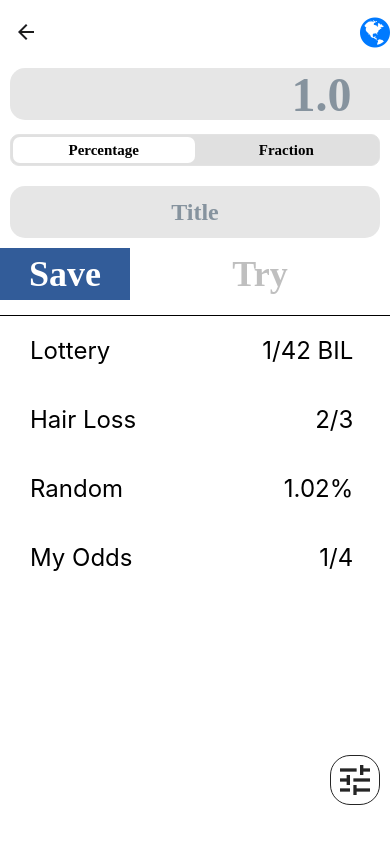
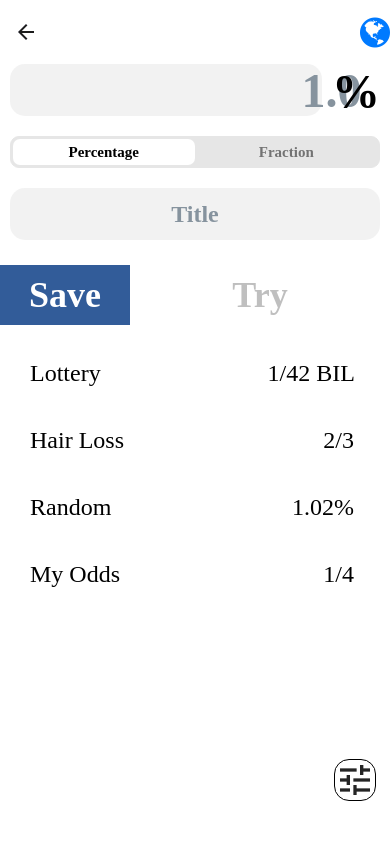
Before and after one commit to PPadilla44/HowLuckyAreYou, a React Native app: screen /Modal in a window 390 px wide. Built offline with nearby package versions, Linux system fonts and the light colour scheme; what expo-linking would draw is missing.

Commit message:
finished ui for light / dark

```diff
--- a/components/MainButton/MainButton.tsx
+++ b/components/MainButton/MainButton.tsx
@@ -25,7 +25,7 @@ const MainButton = () => {
     }
 
     return (
-        <TouchableOpacity style={[styles.btn, { shadowColor: Colors[theme].text } ]} onPress={handlePress} activeOpacity={0.7}>
+        <TouchableOpacity containerStyle={[styles.btn, {shadowColor: Colors[theme].text} ]} onPress={handlePress} activeOpacity={0.7}>
             <Text style={styles.btnText}>Test Your Luck</Text>
         </TouchableOpacity>
     )
--- a/components/ModalForm/ModalForm.tsx
+++ b/components/ModalForm/ModalForm.tsx
@@ -1,40 +1,50 @@
-import { StyleSheet, Text, View } from 'react-native';
+import { StyleSheet } from 'react-native';
 import React from 'react';
-import { Input } from '../Themed';
+import { Input, View } from '../Themed';
 import TwoButtonGroup from '../TwoButtonGroup';
 import SaveTryButtons from '../SaveTryButtons';
-import Colors from '../../constants/Colors';
 import PercentIcon from '../UI/TextAsIcon';
 
 
 const ModalForm = () => {
     return (
-        <View style={{borderBottomWidth: 1, borderColor: "black", paddingBottom: 15}}>
+        <View style={{ paddingBottom: 15, backgroundColor: "transparent" }}>
+
+
+            <View style={{
+                height: 52,
+                marginBottom: 20,
+                flexDirection: "row",
+                marginHorizontal: 10,
+                backgroundColor: "transparent"
+            }}>
+                <View style={{flex: 1,
+                backgroundColor: "transparent"
+                }}>
 
                     <Input
                         style={styles.input}
-                errorStyle={{ textAlign: "center", fontFamily: "Futura" }}
-                // errorMessage={"Unsaved Changed"}
                         inputContainerStyle={styles.inputContainer}
-                keyboardAppearance="light"
                         keyboardType="numeric"
-                rightIcon={<PercentIcon />}
-                rightIconContainerStyle={{ height: 52, marginLeft: 10 }}
                         placeholder="1.0"
                     />
+                </View>
+                <View style={{ height: 52, marginLeft: 10, backgroundColor: "transparent"}}>
+                    <PercentIcon />
+                </View>
+            </View>
 
             <TwoButtonGroup />
 
+            <View style={[{ marginHorizontal: 10, height: 52, marginBottom: 25, backgroundColor: "transparent" }]}>
                 <Input
                     placeholder='Title'
                     style={[styles.input, { fontSize: 24 }]}
-                errorStyle={{ textAlign: "center", fontFamily: "Futura" }}
-                // errorMessage={"Unsaved Changed"}
                     inputContainerStyle={styles.inputContainer}
-                keyboardAppearance="light"
                     keyboardType='ascii-capable'
                     maxLength={30}
                 />
+            </View>
 
             <SaveTryButtons />
 
@@ -58,6 +68,8 @@ const styles = StyleSheet.create({
     },
     percent: {
         fontSize: 48,
-        fontWeight: "bold"
-    }
+        fontWeight: "bold",
+        flexGrow: 1
+    },
+
 })
--- a/components/OddsItem/OddsItem.tsx
+++ b/components/OddsItem/OddsItem.tsx
@@ -1,9 +1,11 @@
-import { StyleSheet, Text, View } from 'react-native'
+import { StyleSheet } from 'react-native'
 import React, { FC } from 'react'
-import { Swipeable, TouchableOpacity } from 'react-native-gesture-handler'
+import { Swipeable } from 'react-native-gesture-handler'
 import { OddsItemInterface } from '../../types'
 import RightSwipe from './RightSwipe'
-import LeftSwipe from './LeftSwipe/LeftSwipe'
+import LeftSwipe from './LeftSwipe/LeftSwipe';
+import { Text, TouchableOpacity } from "../Themed"
+import Colors from '../../constants/Colors'
 
 interface Props {
     item: OddsItemInterface
@@ -17,7 +19,7 @@ const OddsItem: FC<Props> = ({ item }) => {
             onSwipeableRightOpen={() => alert('Swipe from right')}
             onSwipeableLeftOpen={() => alert('Swipe from left')}
         >
-            <TouchableOpacity onPress={() => alert("Pressed")} style={styles.item}>
+            <TouchableOpacity lightColor='white' darkColor={Colors.dark.modal} onPress={() => alert("Pressed")}  style={styles.item} activeOpacity={.8}>
                 <Text style={styles.baseTxt}>{item.name}</Text>
                 <Text style={styles.baseTxt}>{item.odds} </Text>
             </TouchableOpacity>
@@ -31,7 +33,6 @@ const styles = StyleSheet.create({
     item: {
         paddingHorizontal: 30,
         paddingVertical: 20,
-        backgroundColor: 'white',
         flexDirection: "row",
         justifyContent: "space-between"
     },
--- a/components/SaveTryButtons/SaveTryButtons.tsx
+++ b/components/SaveTryButtons/SaveTryButtons.tsx
@@ -11,12 +11,21 @@ const SaveTryButtons = () => {
     return (
         <View style={styles.container}>
 
-            <TouchableOpacity style={styles.saveBtn}>
-                <Text style={styles.saveText }>Save</Text>
+            <TouchableOpacity containerStyle={styles.saveBtn}>
+                <Text style={styles.saveText}>Save</Text>
             </TouchableOpacity>
 
-            <TouchableOpacity lightColor={Colors.light.input} style={[styles.tryBtn, { backgroundColor: showTry ? Colors.light.input : "transparent" } ]}>
-                <Text style={[styles.tryText, showTry ? {} : { color: Colors.dark.input, opacity: .5 } ]} >Try</Text>
+            <TouchableOpacity
+                lightColor={showTry ? Colors.light.input : "transparent" }
+                darkColor={showTry ? Colors.dark.input : "transparent" }
+                containerStyle={styles.tryBtn}
+            >
+                <Text
+                    lightColor={showTry ? "" : Colors.dark.input}
+                    darkColor={showTry ? "" : Colors.dark.text}
+                    style={[styles.tryText, { opacity: showTry ? 1 : .5 }]} >
+                    Try
+                </Text>
             </TouchableOpacity>
 
 
@@ -29,7 +38,8 @@ export default SaveTryButtons
 const styles = StyleSheet.create({
     container: {
         flexDirection: "row",
-        height: 52,
+        height: 60,
+        backgroundColor: "transparent",
     },
     tryBtn: {
         flex: 2,
@@ -40,7 +50,7 @@ const styles = StyleSheet.create({
         fontSize: 36,
         fontWeight: "bold"
     },
-    saveBtn:{
+    saveBtn: {
         flex: 1,
         alignItems: "center",
         justifyContent: "center",
--- a/components/Themed.tsx
+++ b/components/Themed.tsx
@@ -1,6 +1,6 @@
-import { Text as DefaultText, View as DefaultView, TouchableOpacity as DefaultTouchableOpacity, ScrollViewProps as dScrollViewProps } from 'react-native';
-import { Icon as DefaultIcon, IconProps as DefaultIconProps, Input as DefaultInput, InputProps as DefaultInputProps } from 'react-native-elements';
-import { ScrollView as DefaultScrollView, NativeViewGestureHandlerProps } from  "react-native-gesture-handler";
+import { Text as DefaultText, View as DefaultView, ScrollViewProps as dScrollViewProps } from 'react-native';
+import { Icon as DefaultIcon, IconProps as DefaultIconProps, Input as DefaultInput, InputProps as DefaultInputProps, ButtonGroup as DButtonGroup, ButtonGroupProps as DButtonGroupProps } from 'react-native-elements';
+import { ScrollView as DefaultScrollView, NativeViewGestureHandlerProps, TouchableOpacity as DefaultTouchableOpacity } from "react-native-gesture-handler";
 
 import Colors from '../constants/Colors';
 
@@ -15,7 +15,7 @@ export const useThemeColor = (
 
     const colorFromProps = props[theme];
 
-    return colorFromProps ? colorFromProps : Colors[theme][colorName]
+    return { colorFromProps: colorFromProps ? colorFromProps : Colors[theme][colorName], theme }
 }
 
 type ThemeProps = {
@@ -28,43 +28,64 @@ export type ViewProps = ThemeProps & DefaultView['props'];
 export type TouchableOpacityProps = ThemeProps & DefaultTouchableOpacity['props'];
 export type IconProps = ThemeProps & DefaultIconProps;
 export type InputProps = ThemeProps & DefaultInputProps;
-export type ScrollViewProps = ThemeProps & NativeViewGestureHandlerProps & dScrollViewProps
+export type ScrollViewProps = ThemeProps & NativeViewGestureHandlerProps & dScrollViewProps;
+export type ButtonGroupProps = ThemeProps & DButtonGroupProps;
 
 export const Text = (props: TextProps) => {
     const { style, lightColor, darkColor, ...otherProps } = props;
-    const color = useThemeColor({ light: lightColor, dark: darkColor }, "text");
+    const color = useThemeColor({ light: lightColor, dark: darkColor }, "text").colorFromProps;
 
     return <DefaultText style={[{ color, fontFamily: "Futura" }, style]} {...otherProps} />
 }
 
 export const View = (props: ViewProps) => {
     const { style, lightColor, darkColor, ...otherProps } = props;
-    const backgroundColor = useThemeColor({ light: lightColor, dark: darkColor }, "background");
+    const backgroundColor = useThemeColor({ light: lightColor, dark: darkColor }, "background").colorFromProps;
 
     return <DefaultView style={[{ backgroundColor }, style]}  {...otherProps} />
 }
 
 export const TouchableOpacity = (props: TouchableOpacityProps) => {
-    const { style, lightColor, darkColor, ...otherProps } = props;
-    const backgroundColor = useThemeColor({ light: lightColor, dark: darkColor }, "button");
-    return <DefaultTouchableOpacity style={[{ backgroundColor }, style]} {...otherProps} />
+    const { style, containerStyle, lightColor, darkColor, ...otherProps } = props;
+    const backgroundColor = useThemeColor({ light: lightColor, dark: darkColor }, "button").colorFromProps;
+    const borderColor = useThemeColor({ }, "text").colorFromProps;
+    return <DefaultTouchableOpacity style={[{ backgroundColor, borderColor }, style]} containerStyle={[{ backgroundColor, borderColor }, containerStyle]} {...otherProps} />
 }
 
 export const Icon = (props: IconProps) => {
     const { style, lightColor, darkColor, ...otherProps } = props;
-    const color = useThemeColor({ light: lightColor, dark: darkColor }, "icon");
+    const color = useThemeColor({ light: lightColor, dark: darkColor }, "icon").colorFromProps;
     return <DefaultIcon tvParallaxProperties={undefined} color={color} {...otherProps} />
 }
 
 export const Input = (props: InputProps) => {
     const { style, lightColor, darkColor, ...otherProps } = props;
-    const backgroundColor = useThemeColor({ light: lightColor, dark: darkColor }, "input");
-    const color = useThemeColor({ light: lightColor, dark: darkColor }, "text");
-    return <DefaultInput style={[{backgroundColor, color }, style]} {...otherProps} />
+    const { colorFromProps, theme } = useThemeColor({ light: lightColor, dark: darkColor }, "input");
+    const backgroundColor = colorFromProps;
+    const color = useThemeColor({ light: lightColor, dark: darkColor }, "text").colorFromProps;
+    return (
+
+        <>
+            <DefaultInput
+                style={[{ backgroundColor: "transparent", color }, style]}
+                keyboardAppearance={theme}
+                {...otherProps}
+            />
+            <View style={{ backgroundColor, width: "100%", height: "100%", opacity: .5, position: "absolute", borderRadius: 15, zIndex: -10 }} />
+        </>
+    )
+    // return <DefaultInput style={[{backgroundColor: "transparent", color }, style]} keyboardAppearance={theme} {...otherProps} />
 }
 
 export const ScrollView = (props: ScrollViewProps) => {
-    const { style, darkColor, lightColor, ...otherProps  } = props;
-    const backgroundColor = useThemeColor({ light: lightColor, dark: darkColor }, "background");
-    return <DefaultScrollView style={[{backgroundColor}, style]} {...otherProps} />
+    const { style, darkColor, lightColor, ...otherProps } = props;
+    const backgroundColor = useThemeColor({ light: lightColor, dark: darkColor }, "background").colorFromProps;
+    return <DefaultScrollView style={[{ backgroundColor }, style]} {...otherProps} />
 }
+
+export const ButtonGroup = (props: ButtonGroupProps) => {
+    const { containerStyle, darkColor, lightColor, ...otherProps } = props;
+    const color = useThemeColor({ light: lightColor, dark: darkColor }, "input").colorFromProps;
+
+    return <DButtonGroup containerStyle={[{ backgroundColor: color, borderColor: color }, containerStyle]}  {...otherProps} />
+}
--- a/components/TwoButtonGroup/TwoButtonGroup.tsx
+++ b/components/TwoButtonGroup/TwoButtonGroup.tsx
@@ -1,6 +1,7 @@
 import { StyleSheet } from 'react-native'
 import React, { useState } from 'react'
-import { ButtonGroup } from 'react-native-elements'
+import { ButtonGroup } from '../Themed'
+import Colors from '../../constants/Colors';
 
 const TwoButtonGroup = () => {
 
@@ -33,7 +34,6 @@ export default TwoButtonGroup
 
 const styles = StyleSheet.create({
     container: {
-        backgroundColor: "#E0E0E0",
         padding: 2,
         height: 32,
         borderRadius: 9,
@@ -42,6 +42,7 @@ const styles = StyleSheet.create({
     },
     button: {
         borderRadius: 7,
+        opacity: .5
     },
     text: {
         fontFamily: "Futura",
@@ -50,7 +51,8 @@ const styles = StyleSheet.create({
         color: "black"
     },
     selectedButton: {
-        backgroundColor: "white"
+        backgroundColor: "white",
+        opacity: 1
     },
     selectedText: {
         color: "black"
--- a/components/UI/Separator.tsx
+++ b/components/UI/Separator.tsx
@@ -12,6 +12,6 @@ const styles = StyleSheet.create({
         flex: 1,
         height: 1,
         backgroundColor: Colors.light.input,
-        opacity: .5
+        opacity: .4
     }
 })
--- a/navigation/ScreenOptions.tsx
+++ b/navigation/ScreenOptions.tsx
@@ -13,7 +13,7 @@ export const MainScreenOptions = (colorScheme: "light" | "dark", navigation: Nat
 
 export const ModalScreenOptions = (colorScheme: "light" | "dark", navigation: NativeStackNavigationProp<RootStackParamList>) => ({
     headerTitle: "",
-    headerStyle: { backgroundColor: Colors[colorScheme].background },
+    headerStyle: { backgroundColor: Colors[colorScheme].modal },
     headerShadowVisible: false,
     headerRight: () => <PressableIcon navigation={navigation} name='globe' type='font-awesome' size={35} />,
 })
--- a/screens/Dropdown.tsx
+++ b/screens/Dropdown.tsx
@@ -1,5 +1,5 @@
-import { Platform, StyleSheet, TouchableOpacity } from 'react-native';
-import { View, Text, Icon, ScrollView } from "../components/Themed"
+import { Platform, StyleSheet } from 'react-native';
+import { View, Text, Icon, ScrollView, TouchableOpacity } from "../components/Themed"
 import React from 'react'
 import { StatusBar } from 'expo-status-bar';
 import { OddsItemInterface, RootTabScreenProps } from '../types';
@@ -22,7 +22,7 @@ const Dropdown = ({ }: RootTabScreenProps<"Modal">) => {
         <View style={styles.container}  darkColor="#252525">
             <StatusBar style={Platform.OS === 'ios' ? 'light' : 'auto'} />
 
-            <ScrollView >
+            <ScrollView darkColor="#252525" >
 
                 <ModalForm />
 
@@ -42,17 +42,19 @@ const Dropdown = ({ }: RootTabScreenProps<"Modal">) => {
             </ScrollView>
 
             <TouchableOpacity
+                lightColor='white'
+                darkColor={Colors.dark.modal}
                 onPress={() => alert("Settings")}
                 style={{
-                    backgroundColor: "white",
                     borderBottomWidth: 1,
                     borderTopWidth: 1,
                     borderLeftWidth: 1,
                     borderRightWidth: 1,
-                    borderColor: Colors.dark.modal,
+                    borderRadius: 15,
+                }}
+                containerStyle={{
                     width: 50,
                     height: 50,
-                    borderRadius: 20,
                     position: "absolute",
                     right: 10,
                     bottom: "5%",
@@ -63,7 +65,8 @@ const Dropdown = ({ }: RootTabScreenProps<"Modal">) => {
                 <Icon
                     name='tune'
                     size={40}
-                    color={Colors.dark.modal}
+                    lightColor={Colors.dark.modal}
+                    darkColor='white'
                 />
             </TouchableOpacity>
         </View>
```
Lines whose indentation alone changed are shown as unchanged.
